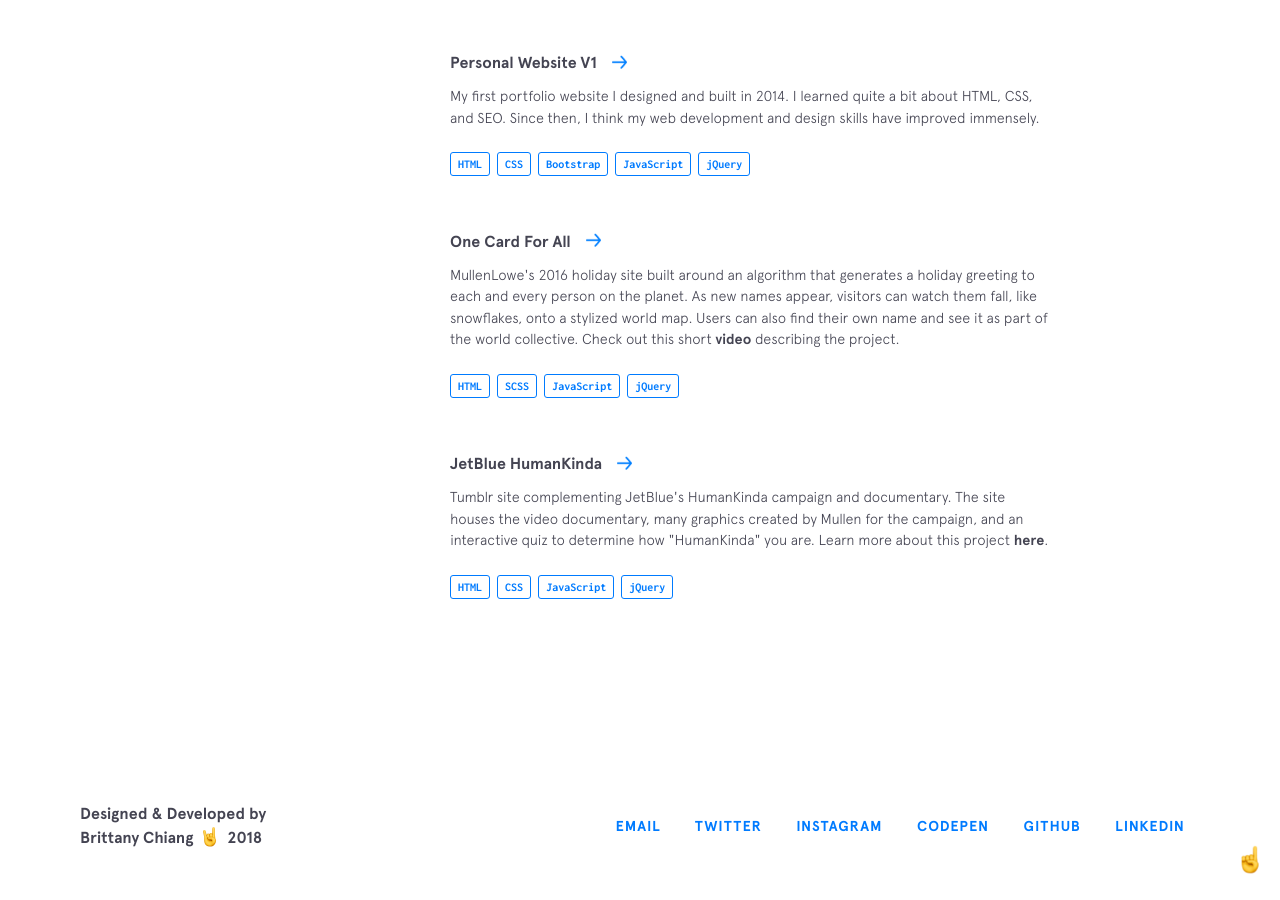
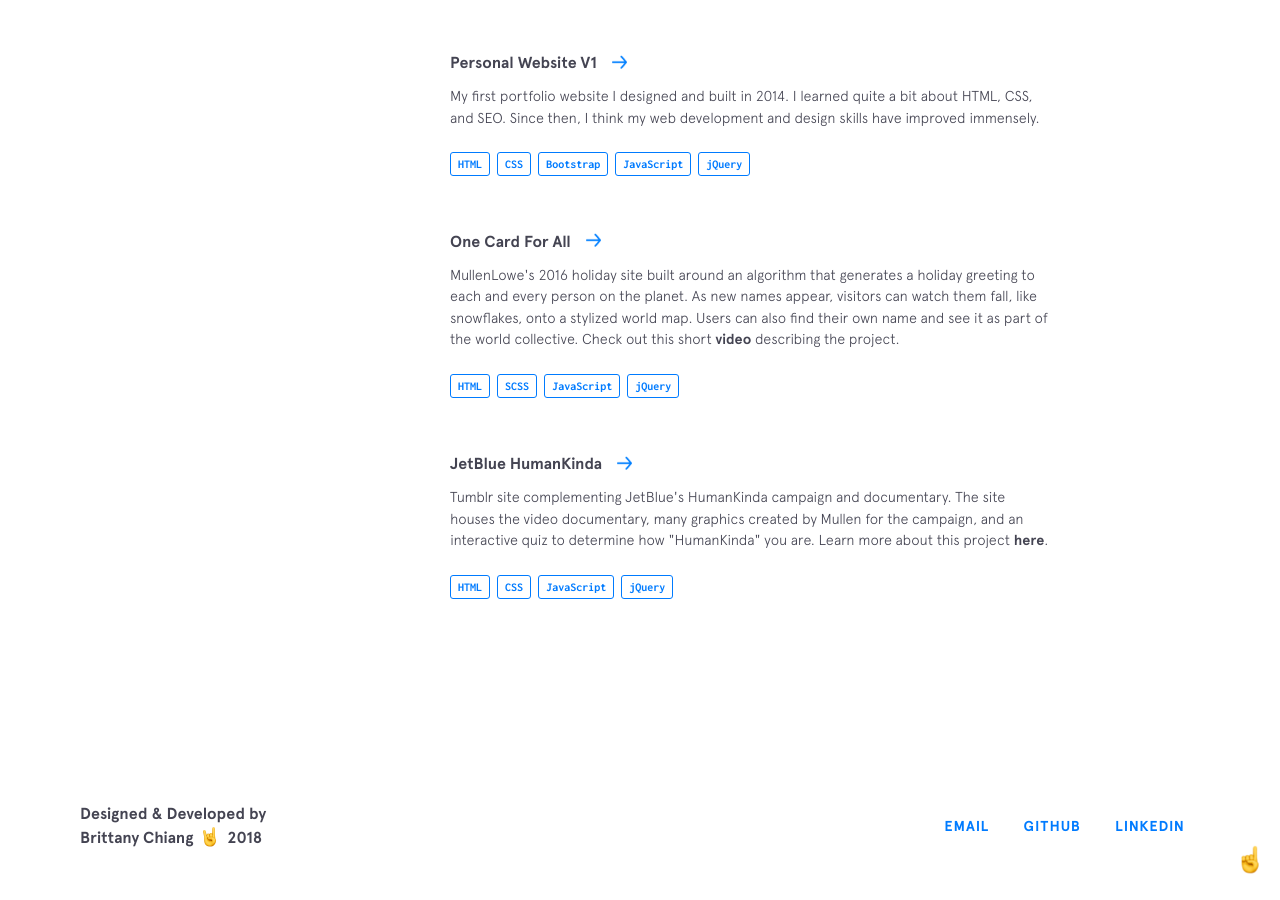
Before and after one commit to rhythm-3099/rhythm-3099.github.io, a Jekyll site: the page built from index.html, in a window 1280 px wide and 900 px high, scrolled down 4629 px. Built offline with Jekyll 4.4.1, drawn with Linux system fonts in a browser that asks for light colours; nearby versions of some CDN libraries.

Commit message:
chore: update config yml file to update social handles and resume

```diff
--- a/_config.yml
+++ b/_config.yml
@@ -7,20 +7,14 @@ baseurl: ''
 email: brittany.chiang@gmail.com
 cover: https://bchiang7.github.io/img/og.png
 logo: https://bchiang7.github.io/img/emojis/technologist.png
-resume: https://bchiang7.github.io/resume.pdf
+resume: https://drive.google.com/drive/folders/1iZuNRwolzOF2uAvfskm6W2_tfheJSAaw
 social:
   - title: email
-    url: mailto:brittany.chiang@gmail.com
-  - title: twitter
-    url: https://twitter.com/bchiang7
-  - title: instagram
-    url: https://instagram.com/bchiang7
-  - title: codepen
-    url: http://codepen.io/bchiang7
+    url: mailto:patelrhythmr@gmail.com
   - title: github
-    url: https://github.com/bchiang7
+    url: https://github.com/rhythm-3099
   - title: linkedin
-    url: https://www.linkedin.com/in/bchiang7
+    url: https://www.linkedin.com/in/rhythm-3099/
 
 # Build settings
 markdown: kramdown
--- a/_includes/employment-status.html
+++ b/_includes/employment-status.html
@@ -3,5 +3,8 @@
     <div class="status__light__ring"></div>
     <div class="status__light__led"></div>
   </div>
-  <div class="status__message">Currently seeking full-time opportunities!</div>
+  <div class="status__message">
+    Currently seeking 2023 Summer internship opportunities in Software
+    Engineering / Data Engineering roles!
+  </div>
 </a>
```
Also changed, not shown: _config_dev.yml (+4 -10 lines).
